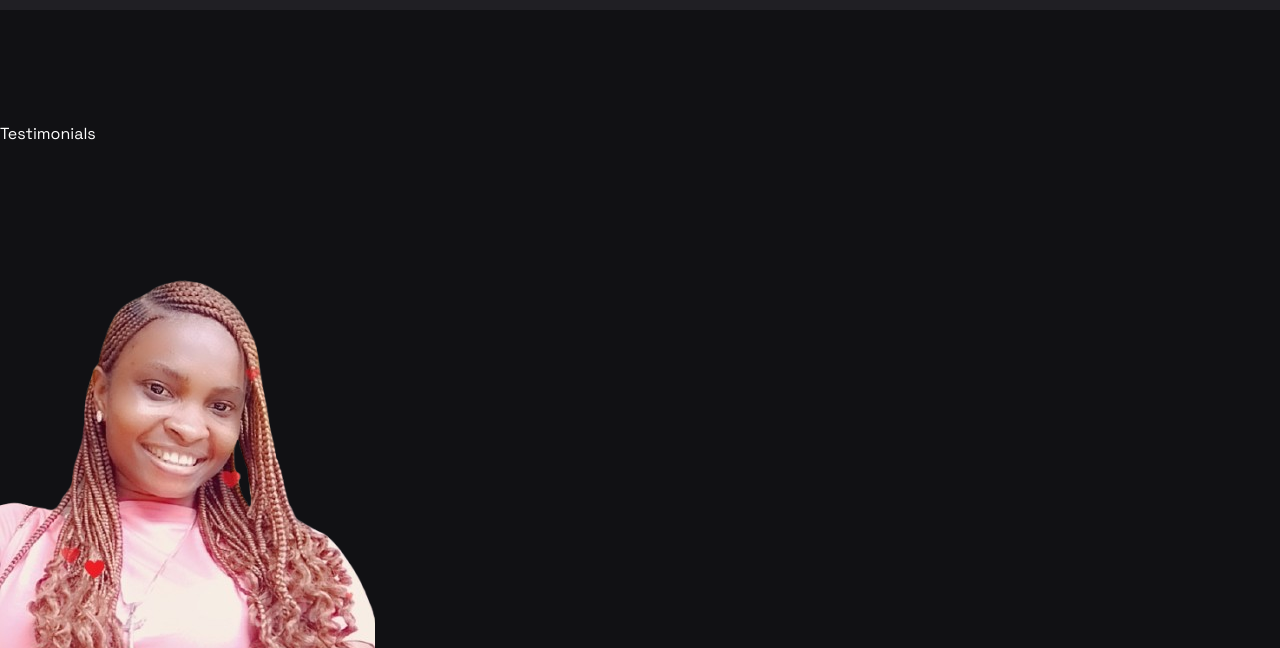
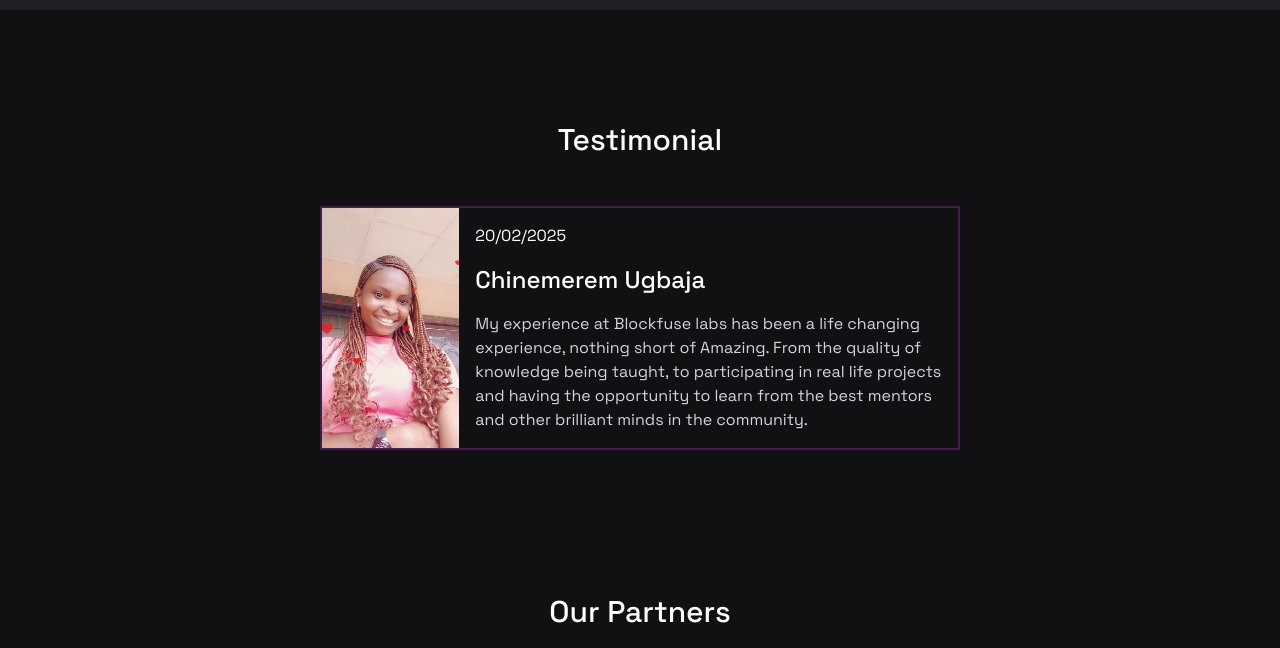
Before and after one commit to marycynthia2020/blockfuse-website, a plain HTML site: page dist/index.html in a window 1280 px wide. Shown: the part 4260-4908 px from the top of the page. Drawn offline with Linux system fonts and the light colour scheme; a web font is replaced by a local one.

Commit message:
adds the testimonial section

```diff
--- a/dist/index.html
+++ b/dist/index.html
@@ -341,14 +341,30 @@
 
         <!-- testimonial section -->
         <section>
-          <div>
-            <h2>Testimonials</h2>
-            <img src="/images/chiimage.png" alt="">
-            <p></p>
+          <div class=" w-[70%] md:w-[50%] flex flex-col mx-auto items-center space-y-12 mb-36">
+            <h2 class="text-3xl font-medium">Testimonial</h2>
+
+            <div class="flex flex-col md:flex-row  border-2 border-[#3f1c4a]">
+              <div class="h-60 w-full">
+                <img src="/images/Snapchat-1623240771(1).jpg" alt="" class=" h-full w-full object-cover md:aspect-square">
+              </div>
+              <div class="flex flex-col gap-4  p-4">
+                <p>20/02/2025</p>
+                <h2 class="text-lg md:text-2xl font-medium">Chinemerem Ugbaja</h2>
+                <p class="text-[#D1D5DB]">My experience at Blockfuse labs has been a life changing experience,
+                  nothing short of Amazing. From the quality of knowledge being taught, to
+                  participating in real life projects and having the opportunity to learn from the
+                  best mentors and other brilliant minds in the community.
+                </p>
+              </div>
+
+            </div>
+
+
           </div>
         </section>
 
-      <!--  -->
+      <!--  partners-->
         <section>
           <div class="w-full flex flex-col items-center space-y-10 mb-28">
             <h2 class="text-3xl font-medium">Our Partners</h2>
```
Also changed, not shown: dist/style.css, images/Snapchat-1623240771(1).jpg (added), images/imageprofile.jpg (added).
